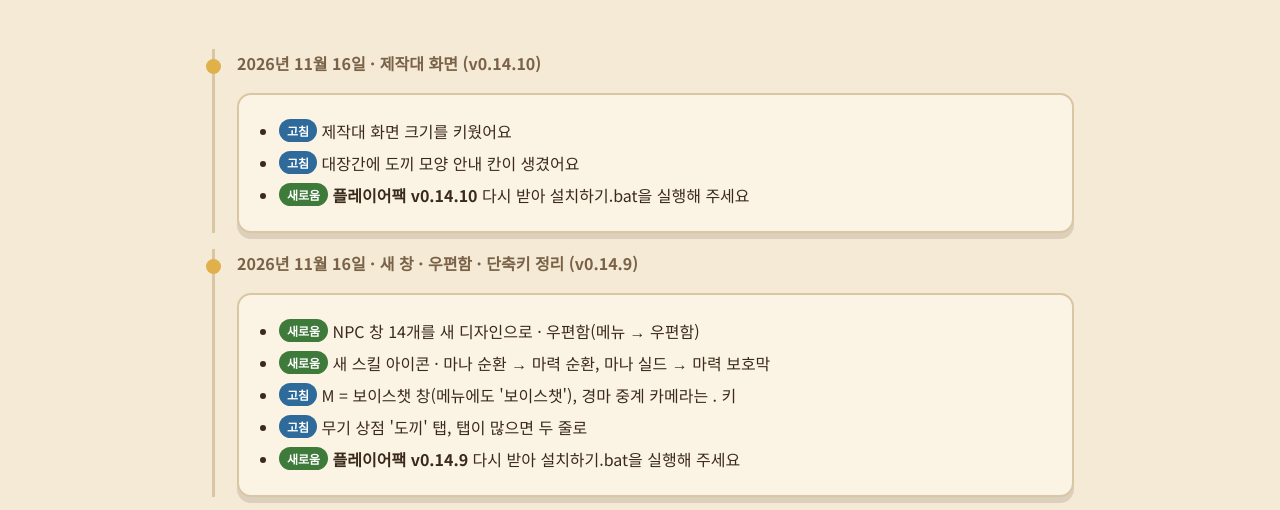
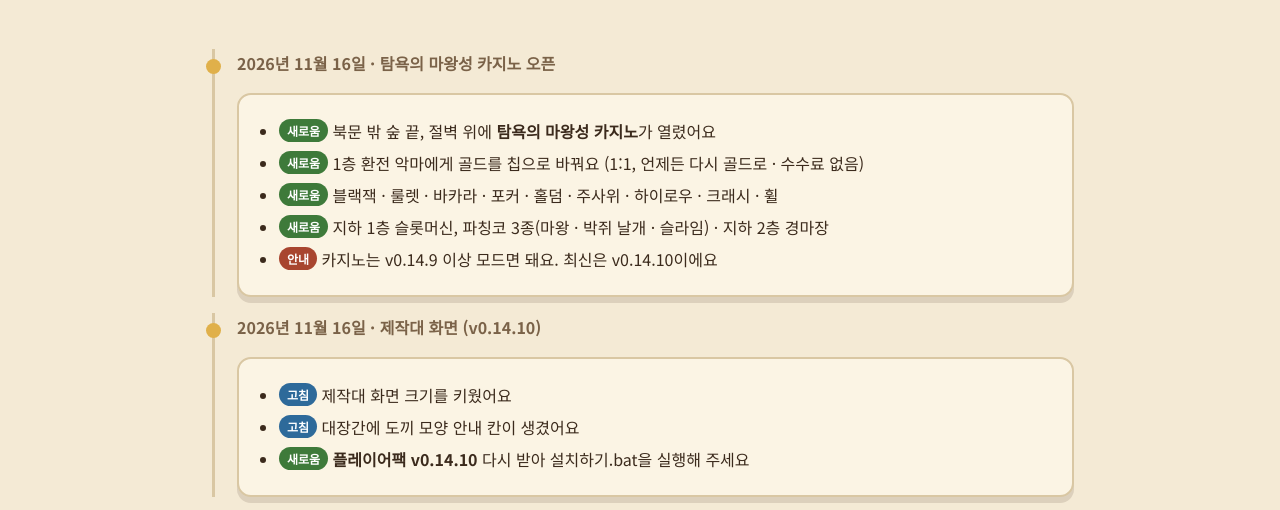
Before and after one commit to kongspace94/yoriworld, a plain HTML site: page updates.html in a window 1280 px wide. Shown: the part 219-729 px from the top of the page. Drawn offline with Linux system fonts and the light colour scheme.

Commit message:
Casino opening note
Co-Authored-By: Claude Opus 5.5 <noreply@anthropic.com>

```diff
--- a/updates.html
+++ b/updates.html
@@ -25,6 +25,18 @@
 
 <main class="wrap">
   <section>
+    <div class="update">
+      <p class="date">2026년 11월 16일 · 탐욕의 마왕성 카지노 오픈</p>
+      <div class="card">
+        <ul>
+          <li><span class="badge b-new">새로움</span> 북문 밖 숲 끝, 절벽 위에 <b>탐욕의 마왕성 카지노</b>가 열렸어요</li>
+          <li><span class="badge b-new">새로움</span> 1층 환전 악마에게 골드를 칩으로 바꿔요 (1:1, 언제든 다시 골드로 · 수수료 없음)</li>
+          <li><span class="badge b-new">새로움</span> 블랙잭 · 룰렛 · 바카라 · 포커 · 홀덤 · 주사위 · 하이로우 · 크래시 · 휠</li>
+          <li><span class="badge b-new">새로움</span> 지하 1층 슬롯머신, 파칭코 3종(마왕 · 박쥐 날개 · 슬라임) · 지하 2층 경마장</li>
+          <li><span class="badge b-change">안내</span> 카지노는 v0.14.9 이상 모드면 돼요. 최신은 v0.14.10이에요</li>
+        </ul>
+      </div>
+    </div>
     <div class="update">
       <p class="date">2026년 11월 16일 · 제작대 화면 (v0.14.10)</p>
       <div class="card">
```
